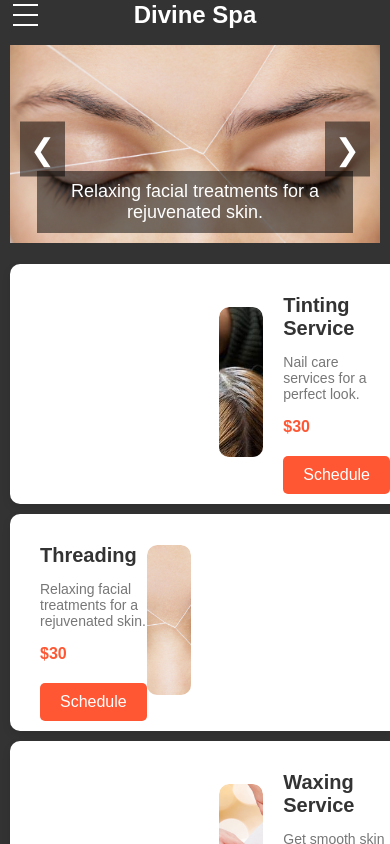
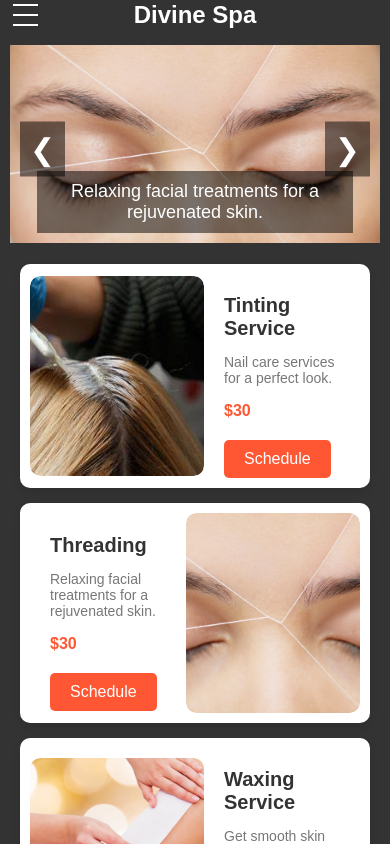
Before and after one commit to nbbhatta143/awesome-spa, a React (Create React App) app: page / in a window 390 px wide. Shown: the top 844 px of the page. Built offline with nearby package versions, Linux system fonts and the light colour scheme.

Commit message:
adjusted image size in the cards

```diff
--- a/src/App.js
+++ b/src/App.js
@@ -34,9 +34,10 @@ import Homepage from './component/HomePage'
   ];
 
 function App() {
+  // basename={process.env.PUBLIC_URL}
   return (
     <div className="App">
-      <Router basename={process.env.PUBLIC_URL}>
+      <Router >
         <Navbar title={"Divine Spa"} isFooter={true}/>
         <Routes>
           <Route path="/" element={<Homepage images={images} />} />
--- a/src/component/SpaCard.js
+++ b/src/component/SpaCard.js
@@ -16,7 +16,6 @@ function SpaCard({ images }) {
     //  reverse
     images.map((image, index) =>
       <div className={`spa-card ${index % 2 === 1 ? 'reverse' : ''}`}>
-         <h2>Our Spa Services</h2>
         <div className="spa-card-image">
           <img src={image.src} alt={image.alt} />
         </div>
--- a/src/style/SpaCard.css
+++ b/src/style/SpaCard.css
@@ -1,21 +1,19 @@
-/* SpaCard Styling */
+/* Base Styling */
 .spa-card {
-  display: flex;
+  display: flex; /* Arrange image and content in a row */
   align-items: center;
+  justify-content: space-between; /* Ensure even spacing */
   margin: 10px;
   padding: 10px;
   background-color: #fff;
   border-radius: 10px;
   box-shadow: 0 4px 8px rgba(0, 0, 0, 0.1);
-  /* width: 100%; Adjust width for side-by-side layout */
   margin-bottom: 15px;
   transition: transform 0.3s ease, box-shadow 0.3s ease;
-  /* float: left; Default float to left */
 }
 
 .spa-card.reverse {
-  flex-direction: row-reverse; /* Reverse the layout (image-right, text-left) */
-  /* float: right; Float to the right for reverse cards */
+  flex-direction: row-reverse; /* Reverse layout for alternating cards */
 }
 
 .spa-card:hover {
@@ -25,22 +23,25 @@
 
 /* Image Styling */
 .spa-card-image {
-  flex: 1;
-  overflow: hidden; /* Hide any overflowing image */
+  flex: 3; /* Allocate more space to the image container */
+  overflow: hidden;
   border-radius: 10px;
+  display: flex;
+  justify-content: center;
+  align-items: center;
 }
 
 .spa-card-image img {
-  width: 100%; /* Ensure the image fills the container width */
-  height: 100%; /* Fixed height for images to maintain uniformity */
-  object-fit: cover; /* Ensures image fills the container without distortion */
+  width: 100%; /* Ensure the image fills the container */
+  height: 100%; /* Maintain aspect ratio */
+  object-fit: cover; /* Fill container without distortion */
   border-radius: 10px;
 }
 
 /* Text content Styling */
 .spa-card-content {
-  flex: 2;
-  padding-left: 20px;
+  flex: 2; /* Allocate less space to the text content */
+  padding: 0 20px; /* Add spacing between image and text */
 }
 
 .spa-card-content h3 {
@@ -57,37 +58,41 @@
 
 .spa-card-content .price {
   font-size: 18px;
-  color: #FF5733; /* Highlight price with a different color */
+  color: #FF5733;
   font-weight: bold;
 }
 
-/* Clear floats after cards to ensure the layout doesn't break */
-.card-container::after {
-  content: "";
-  display: table;
-  clear: both;
-}
-
-/* Media query for responsiveness */
+/* Media Query for Smaller Screens */
 @media (max-width: 768px) {
   .spa-card {
-    width: 100%; /* Full width on smaller screens */
-    margin: 10px 0; /* Adjust margins for smaller screens */
+    flex-direction: row; /* Keep row layout on smaller screens */
+    flex-wrap: wrap; /* Allow wrapping for better responsiveness */
+  }
+
+  .spa-card-image {
+    flex: 3; /* Keep image larger than content */
+    width: 60%; /* Allocate a larger percentage for the image */
+  }
+
+  .spa-card-content {
+    flex: 2; /* Allocate smaller space for the text content */
+    width: 40%; /* Allocate the remaining space for content */
+    text-align: left; /* Keep text aligned to the left */
   }
 
   .spa-card-image img {
-    height: 150px; /* Smaller image height on mobile */
+    height: 200px; /* Ensure image scales with the container */
   }
 
   .spa-card-content h3 {
-    font-size: 20px; /* Adjust heading size on mobile */
+    font-size: 20px; /* Adjust heading size */
   }
 
   .spa-card-content p {
-    font-size: 14px; /* Adjust text size on mobile */
+    font-size: 14px; /* Adjust text size */
   }
 
   .spa-card-content .price {
-    font-size: 16px; /* Adjust price size on mobile */
+    font-size: 16px; /* Adjust price size */
   }
 }
```
